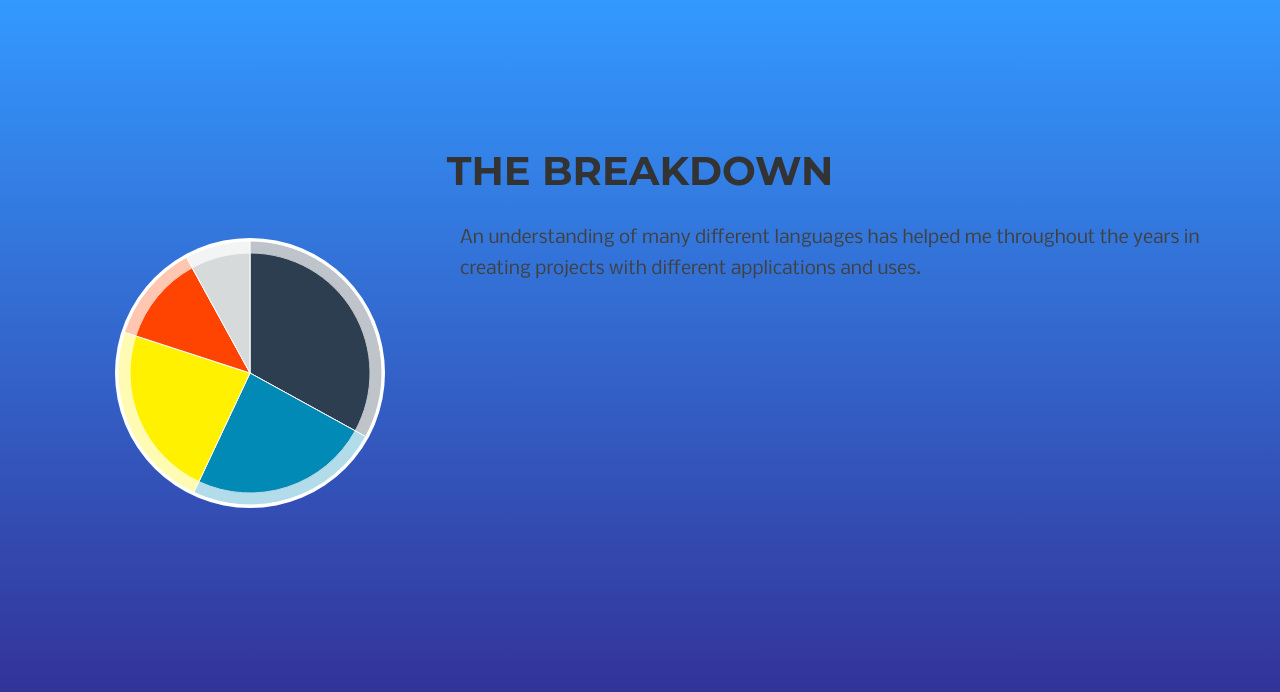
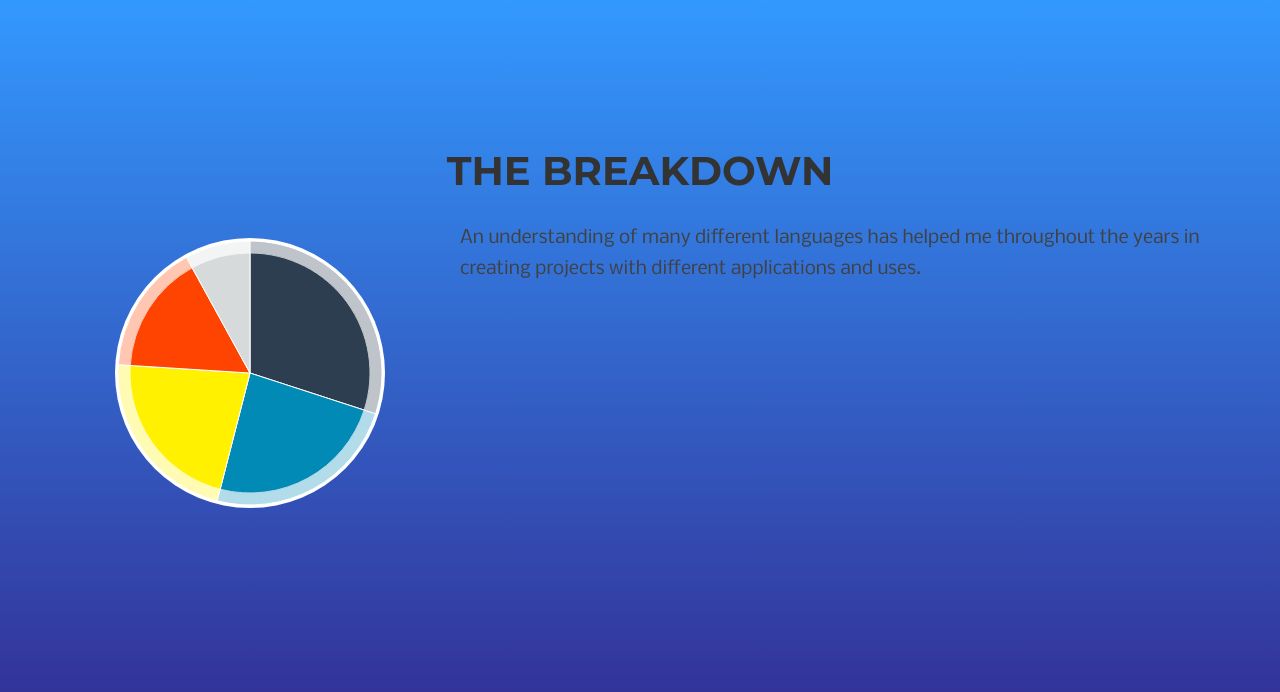
Before and after one commit to jrbartola/Website, a Python web app: template templates/index.html in a window 1280 px wide. Shown: the part 3719-4411 px from the top of the page. Run offline with Jinja, Linux system fonts and the light colour scheme; the template is opened without the code that fills it, so the values that code supplies are empty; some libraries are stand-ins or nearby versions; some web fonts are replaced.

Commit message:
Reformatted pie chart

```diff
--- a/static/js/agency.js
+++ b/static/js/agency.js
@@ -1,12 +1,9 @@
-/*!
- * Start Bootstrap - Agency Bootstrap Theme (http://startbootstrap.com)
- * Code licensed under the Apache License v2.0.
- * For details, see http://www.apache.org/licenses/LICENSE-2.0.
+/* http://www.jessebartola.com
+ *
+ *
+ * Copyright Jesse Bartola 2016
  */
 
-// Initialize Parse
-//Parse.initialize("Si6Nq1yFqTGBXz9ZkwvKTPpSuc03yjloNGnQUT7A", "lqhtowSejqGuDehuBI1pciDCKeS3HSkYwvndkcyw");
-//$(".animsition").animsition();
 $(document).ready(function() {
 	// jQuery for page scrolling feature - requires jQuery Easing plugin
 	$(function() {
@@ -58,9 +55,9 @@ $(document).ready(function() {
     		case '0': $("#web").fadeIn(1000); break;
     		case '1': $("#python").fadeIn(1000); break;
     		case '2': $("#java").fadeIn(1000); break;
-    		case '3': $("#swift").fadeIn(1000); break;
-    		case '4': $("#scala").fadeIn(1000); break;
-    		default: console.log('Something went wrong');
+    		case '3': $("#scala").fadeIn(1000); break;
+    		case '4': $("#swift").fadeIn(1000); break;
+    		default: console.error('Something went wrong');
     	}
     });
 
--- a/static/js/piechart.js
+++ b/static/js/piechart.js
@@ -1,23 +1,3 @@
-// $(function(){
-//   $("#pieChart").drawPieChart([
-//     { title: "Javascript/HTML/CSS", value: 33, color: "#2C3E50" },
-//     { title: "Python", value:  24, color: "#018ab6" },
-//     { title: "Java", value : 23, color: "#fff100" },
-//     { title: "Swift", value:  12, color: "#fe4400" },
-//     { title: "Scala", value : 8, color: "#D7DADB" }
-//   ]);
-// });
-
-function drawPie() {
-  $("#pieChart").drawPieChart([
-    { title: "Javascript/HTML/CSS", value: 33, color: "#2C3E50" },
-    { title: "Python", value:  24, color: "#018ab6" },
-    { title: "Java", value : 23, color: "#fff100" },
-    { title: "Swift", value:  12, color: "#fe4400" },
-    { title: "Scala", value : 8, color: "#D7DADB" }
-  ]);
-}
-
 /*!
  * jquery.drawPieChart.js
  * Version: 0.3(Beta)
@@ -27,6 +7,18 @@ function drawPie() {
  * https://github.com/githiro/drawPieChart
  * Released under the MIT license.
  */
+
+function drawPie() {
+  $("#pieChart").drawPieChart([
+    { title: "Javascript/HTML/CSS", value: 30, color: "#2C3E50" },
+    { title: "Python", value:  24, color: "#018ab6" },
+    { title: "Java", value : 22, color: "#fff100" },
+    { title: "Scala", value:  16, color: "#fe4400" },
+    { title: "Swift", value : 8, color: "#D7DADB" }
+  ]);
+}
+
+
 (function($, undefined) {
   $.fn.drawPieChart = function(data, options) {
     var $this = this,
--- a/templates/index.html
+++ b/templates/index.html
@@ -67,7 +67,7 @@
             <div class="row">
                 <div class="col-lg-4">
                     <div class="about-pic">
-                        <h3 class="text-center">See my <a href="static/img/ResumeFinal.pdf">resume</a>!</h3>
+                        <h3 class="text-center">See my <a href="/resume">resume</a>!</h3>
                         <img src="static/img/facebookprof.jpg" id="prof_pic" class="img-responsive" alt="">
                     </div>
                 </div>
@@ -198,8 +198,8 @@
                     <p id="web" style="display:none;" class="large text-muted">Web development is my most proficient area of programming which includes anything from jQuery to Sass. This type of programming is truly the specific area of computer science that I am most passionate about. </p>
                     <p id="python" style="display:none;" class="large text-muted">My experience with the language of Python has enabled me to create many websites and applications using Flask framework as well as standalone scripts to do my bidding.</p>
                     <p id="java" style="display:none;" class="large text-muted">Java was one of the first programming languages I ever learned. Although not my favorite, my ability to work in Java has enabled me to create a fair share of algorithmic programming and desktop applications.</p>
+                    <p id="scala" style="display:none;" class="large text-muted">The introduction to functional programming with Scala has allowed me to explore the in-depth capabilities that programming really has to offer to the world.</p>
                     <p id="swift" style="display:none;" class="large text-muted">iPhone application devlopment is at the forefront of today's society. With this in mind, I have made sure to include this specific type of widely coveted skill in my aresenal. </p>
-                    <p id="scala" style="display:none;" class="large text-muted">The introduction to functional programming with Scala has allowed me to explore the in-depth capabilities that programming really has to offer to the world.</p>
                 </div>
             </div>
             <br/>
```
